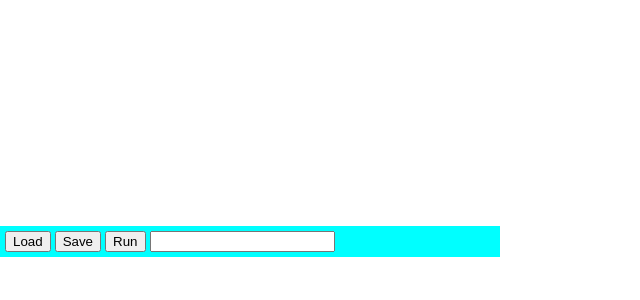
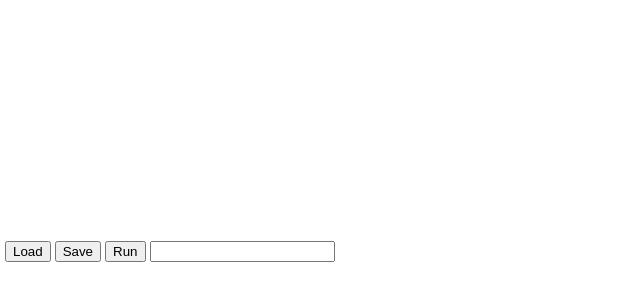
Before and after one commit to vincent-tr/fairy-lights-designer, a website built with webpack: page ui/index.html in a window 1280 px wide. Shown: the part 274-574 px from the top of the page, without its empty margins (0-640 px from the left). Built offline with nearby package versions, Linux system fonts and the light colour scheme; what blockly would draw is missing.

Commit message:
wip style

```diff
--- a/ui/style.css
+++ b/ui/style.css
@@ -22,11 +22,11 @@ body {
 
 #render {
   height: 500px;
+  margin: 5px;
 }
 
 #controls {
   padding: 5px;
-  background-color: aqua;
 }
 
 #blockly {
```
